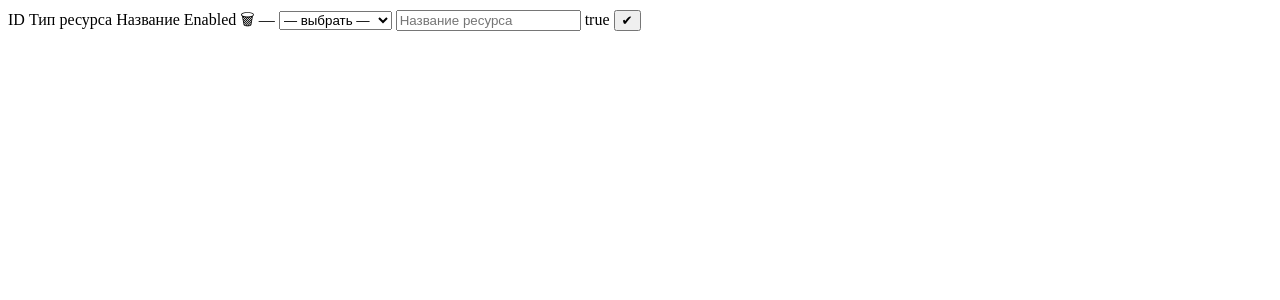
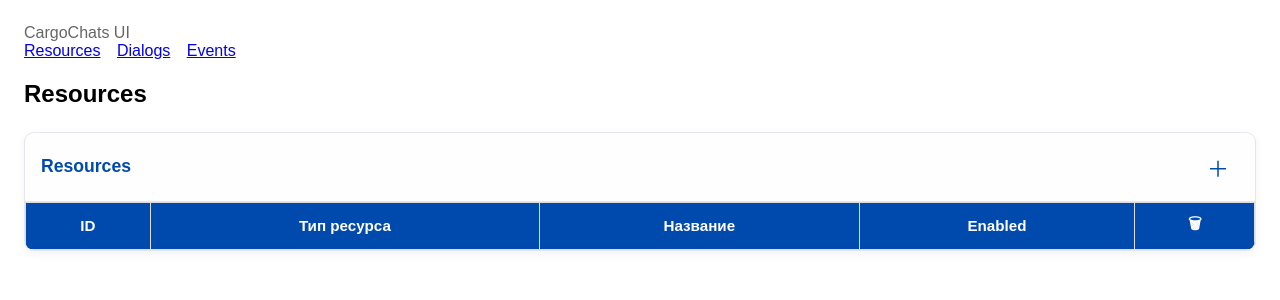
Before and after one commit to Aalam2000/cargochats, a FastAPI app: template src/web/templates/ui/resources.html in a window 1280 px wide. Shown: the top 300 px of the page. Run offline with FastAPI, Linux system fonts and the light colour scheme; the template is opened without the code that fills it, so the values that code supplies are empty.

Commit message:
ТАБЛИЦА РЕСУРСОВ 4

```diff
--- a/src/web/templates/ui/resources.html
+++ b/src/web/templates/ui/resources.html
@@ -1,3 +1,16 @@
+{% extends "base.html" %}
+{% block content %}
+
+<h2>Resources</h2>
+
+<div class="table-container">
+  <div class="table-card-header">
+    <h4>Resources</h4>
+    <button class="btn-table" id="add-resource-btn">＋</button>
+  </div>
+
+  <div class="table-wrapper">
+    <table class="table" id="resources-table">
       <thead>
         <tr>
           <th>ID</th>
@@ -7,8 +20,9 @@
           <th>🗑</th>
         </tr>
       </thead>
+
       <tbody>
-  <!-- строка создания -->
+        <!-- строка создания ресурса -->
         <tr id="create-row" style="display:none">
           <td>—</td>
           <td>
@@ -38,3 +52,11 @@
         </tr>
         {% endfor %}
       </tbody>
+    </table>
+  </div>
+</div>
+
+<link rel="stylesheet" href="/static/ui/resources.css">
+<script src="/static/ui/resources.js"></script>
+
+{% endblock %}
```
Lines whose indentation alone changed are shown as unchanged.
